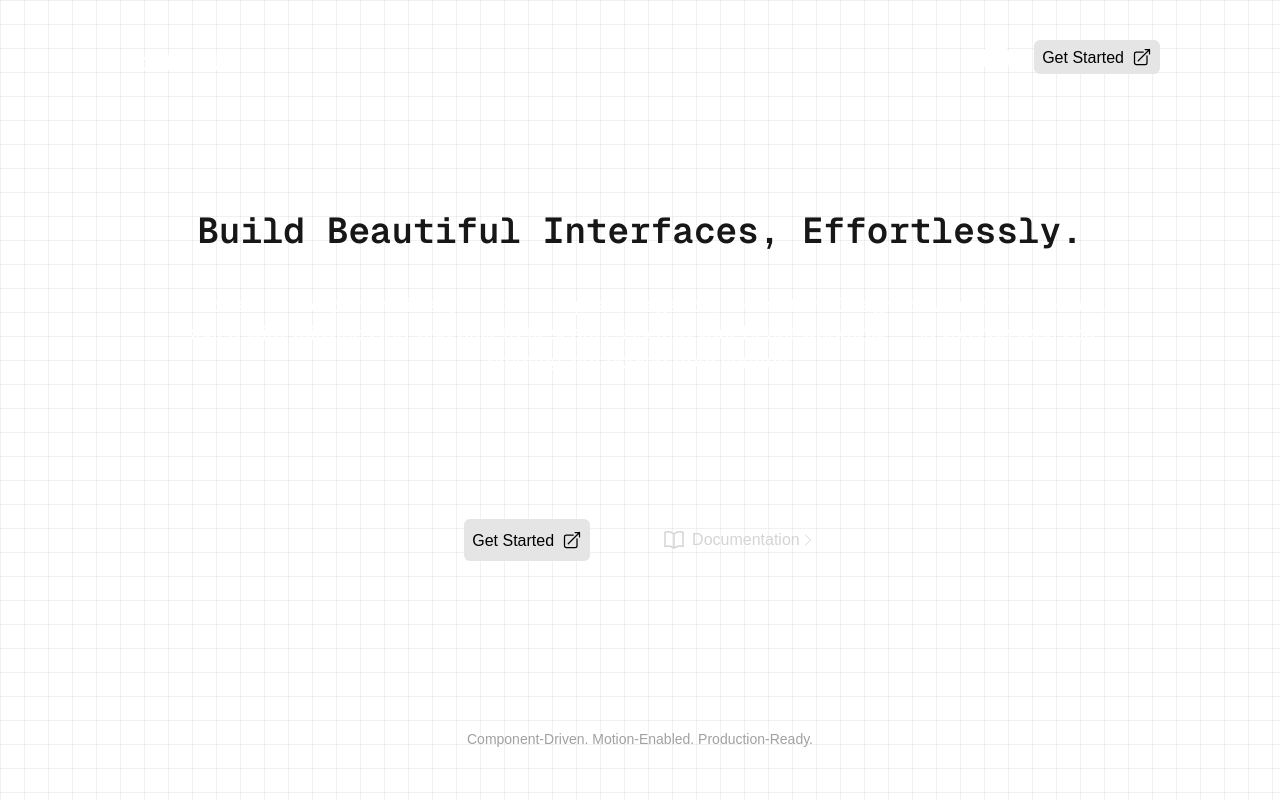
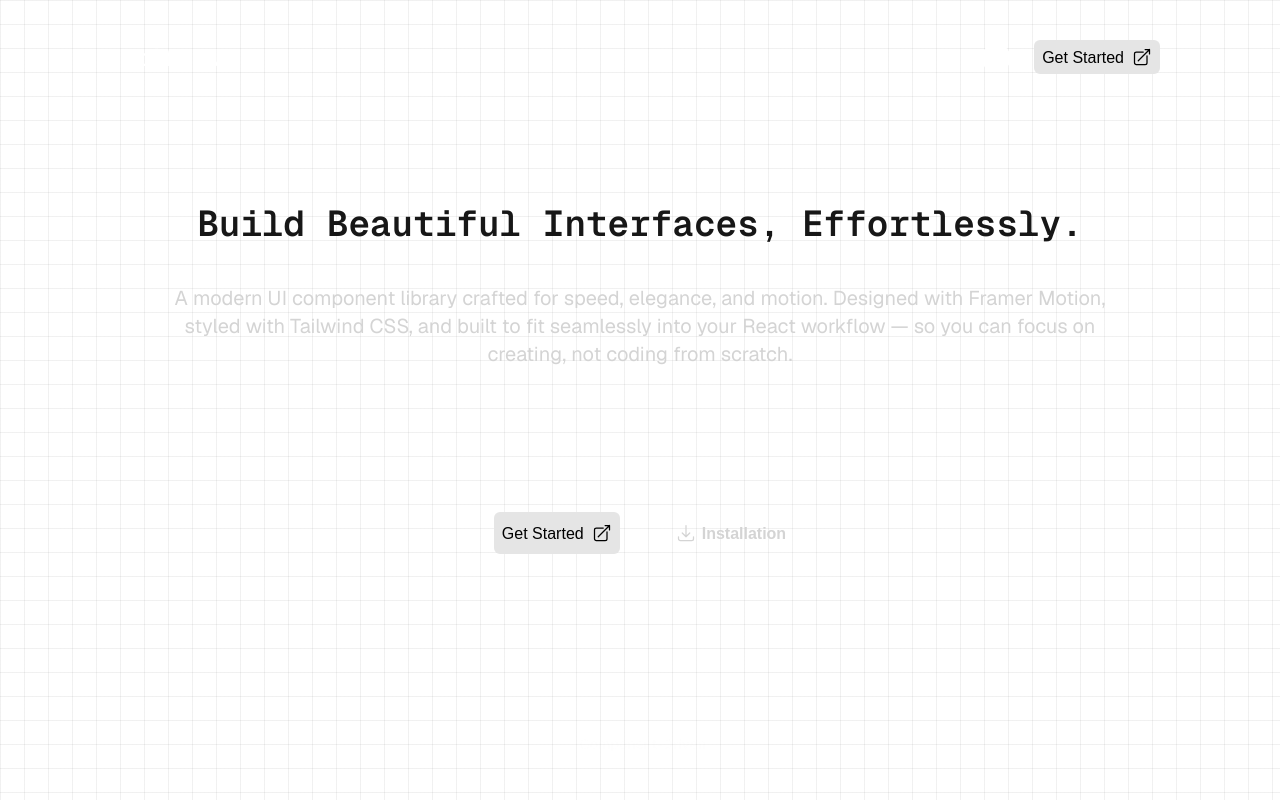
Before and after one commit to suryanshXD/Drift-UI, a Next.js app: page / in a window 1280 px wide. Built offline with nearby package versions, Linux system fonts and the light colour scheme.

Commit message:
Home page

```diff
--- a/app/components/Body.tsx
+++ b/app/components/Body.tsx
@@ -2,8 +2,9 @@
 import Link from "next/link";
 import { ChevronRight } from "./Logo/Chevron-Right";
 import { ExternalLink } from "./Logo/External-Link-Logo";
-import { Book } from "./Logo/Book";
-import { motion } from "framer-motion";
+import { DownloadLogo } from "./Logo/Book";
+import { animate, motion } from "framer-motion";
+import { RotateWord } from "./Rotate-Text";
 
 export function Body() {
   return (
@@ -11,36 +12,73 @@ export function Body() {
       <motion.div
         initial="initial"
         animate="animate"
-        className="flex flex-col justify-center items-center text-center mt-32"
+        className="flex flex-col justify-center items-center text-center sm: mt-32 md:mt-32"
       >
-        <div className="text-4xl font-semibold font-mono">
+        <motion.div
+          variants={{
+            initial: { opacity: 0, y: -20 },
+            animate: { opacity: 1, y: 0 },
+          }}
+          transition={{ delay: 1.1, duration: 1 }}
+          className="font-semibold font-mono sm: text-2xl sm: px-5 md:text-4xl"
+        >
           Build Beautiful Interfaces, Effortlessly.
-        </div>
-        <div className="text-xl text-white font-sans text-center px-40 mt-10">
+        </motion.div>
+        <motion.div
+          variants={{
+            initial: { opacity: 0, y: -20 },
+            animate: { opacity: 1, y: 0 },
+          }}
+          transition={{ delay: 1.2, duration: 1 }}
+          className=" text-neutral-300 font-sans text-center sm: mt-10 sm: px-5 sm: text-lg md:px-40 md:mt-10 md:text-xl"
+        >
           A modern UI component library crafted for speed, elegance, and motion.
-          Designed with Framer Motion, styled with Tailwind CSS, and built to
-          fit seamlessly into your React workflow — so you can focus on
-          creating, not coding from scratch.
-        </div>
-        <div className="flex flex-row items-center gap-18 mt-36">
-          <button className="flex flex-row items-center justify-center bg-neutral-200 text-black rounded-md p-2">
+          Designed with Framer Motion, styled with Tailwind CSS, and{" "}
+          <motion.span
+            variants={{
+              initial: { opacity: 0, y: -20 },
+              animate: { opacity: 1, y: 0 },
+            }}
+            transition={{ delay: 1.2, duration: 1 }}
+            className="pt-[10px]"
+          >
+            {" "}
+            built to fit seamlessly into your React workflow — so you can focus
+            on creating, not coding from scratch.
+          </motion.span>
+        </motion.div>
+        <div className="flex flex-row items-center gap-14 mt-36">
+          <motion.button
+            variants={{
+              initial: { opacity: 0, y: -20 },
+              animate: { opacity: 1, y: 0 },
+            }}
+            transition={{ delay: 1.5, duration: 1 }}
+            className="flex flex-row items-center justify-center bg-neutral-200 text-black rounded-md p-2"
+          >
             <span className="pt-0.5 pr-2">Get Started </span>
             <ExternalLink />
-          </button>
+          </motion.button>
           <Link href={"/"}>
-            <div className="text-neutral-300 flex flex-row items-center">
+            <motion.div
+              variants={{
+                initial: { opacity: 0, y: -20 },
+                animate: { opacity: 1, y: 0 },
+              }}
+              transition={{ delay: 1.5, duration: 1 }}
+              className="text-neutral-300 flex flex-row items-center font-semibold"
+            >
               <span className="pr-1.5">
-                <Book />
+                <DownloadLogo />
               </span>
-              Documentation{" "}
-              <span>
-                <ChevronRight />
-              </span>
-            </div>
+              <span className="mt-[2px]">Installation</span>
+            </motion.div>
           </Link>
         </div>
-        <div className="text-neutral-400 text-sm mt-42">
-          Component-Driven. Motion-Enabled. Production-Ready.
+        <div className="text-neutral-400 font-sans font-semibold text-sm sm: mt-54 md:mt-40">
+          <RotateWord
+            words={["Component-Driven", "Motion-Enabled", "Production-Ready"]}
+          />
         </div>
       </motion.div>
     </>
--- a/app/components/Header.tsx
+++ b/app/components/Header.tsx
@@ -12,7 +12,7 @@ export function Header() {
         initial="initial"
         animate="animate"
         transition={{ delay: 0.5, staggerChildren: 0.1 }}
-        className="flex flex-row justify-between items-center text-center pt-10"
+        className="flex flex-row justify-between items-center text-center sm: pt-8 md:pt-10"
       >
         <motion.div
           variants={{
@@ -20,11 +20,11 @@ export function Header() {
             animate: { opacity: 1, y: 0 },
           }}
           transition={{ duration: 1, delay: 0.5 }}
-          className="text-2xl font-semibold font-mono ml-30 text-white "
+          className="font-semibold font-mono  text-white sm: ml-8 sm: text-xl  md:ml-30 md:text-2xl"
         >
           Drift UI
         </motion.div>
-        <div className="mr-30 flex flex-rows text-center gap-5">
+        <div className="flex flex-rows text-center sm: gap-2.5 sm: mr-6 md:gap-5 md:mr-30">
           <motion.div
             variants={{
               initial: { opacity: 0, y: -20 },
@@ -32,9 +32,12 @@ export function Header() {
             }}
             transition={{ duration: 1, delay: 0.8 }}
           >
-            <button onClick={() => {}} className="size-9">
-              <Image src={github} alt="github-logo" />
-            </button>
+            <Link
+              href={"https://github.com/suryanshXD/Drift-UI"}
+              target="_blank"
+            >
+              <Image src={github} alt="github-logo" className="size-9" />
+            </Link>
           </motion.div>
           <motion.div
             variants={{
--- a/app/components/Logo/Book.tsx
+++ b/app/components/Logo/Book.tsx
@@ -1,4 +1,4 @@
-export function Book() {
+export function DownloadLogo() {
   return (
     <>
       <svg
@@ -7,12 +7,12 @@ export function Book() {
         viewBox="0 0 24 24"
         stroke-width="1.5"
         stroke="currentColor"
-        className="size-6"
+        className="size-5"
       >
         <path
           stroke-linecap="round"
           stroke-linejoin="round"
-          d="M12 6.042A8.967 8.967 0 0 0 6 3.75c-1.052 0-2.062.18-3 .512v14.25A8.987 8.987 0 0 1 6 18c2.305 0 4.408.867 6 2.292m0-14.25a8.966 8.966 0 0 1 6-2.292c1.052 0 2.062.18 3 .512v14.25A8.987 8.987 0 0 0 18 18a8.967 8.967 0 0 0-6 2.292m0-14.25v14.25"
+          d="M3 16.5v2.25A2.25 2.25 0 0 0 5.25 21h13.5A2.25 2.25 0 0 0 21 18.75V16.5M16.5 12 12 16.5m0 0L7.5 12m4.5 4.5V3"
         />
       </svg>
     </>
--- /dev/null
+++ b/app/components/Rotate-Text.tsx
@@ -0,0 +1,41 @@
+import { AnimatePresence, motion } from "framer-motion";
+import React, { useState } from "react";
+
+interface content {
+  words: string[];
+}
+
+export function RotateWord({ words }: content) {
+  const [index, setIndex] = useState(0);
+
+  React.useEffect(() => {
+    const interval = setInterval(() => {
+      setIndex((current) => (current + 1) % words.length);
+    }, 5000);
+    return () => clearInterval(interval);
+  }, []);
+
+  return (
+    <>
+      <motion.div
+        initial={{ opacity: 0, y: -20 }}
+        animate={{ opacity: 1, y: 0 }}
+        transition={{ delay: 1.8, duration: 1 }}
+        className="flex flex-row items-center"
+      >
+        <AnimatePresence mode="wait">
+          <motion.p
+            key={words[index]}
+            initial={{ opacity: 0, y: -20 }}
+            animate={{ opacity: 1, y: 0 }}
+            exit={{ opacity: 0, y: 20 }}
+            transition={{ duration: 0.5 }}
+            className="ml-[6px]"
+          >
+            {words[index]}
+          </motion.p>
+        </AnimatePresence>
+      </motion.div>
+    </>
+  );
+}
--- a/app/page.tsx
+++ b/app/page.tsx
@@ -7,7 +7,7 @@ import { Body } from "./components/Body";
 export default function Home() {
   return (
     <>
-      <div className="absolute h-full w-full bg-[linear-gradient(to_right,#b1b1b12e_1px,transparent_1px),linear-gradient(to_bottom,#b1b1b12e_1px,transparent_1px)] bg-[size:24px_24px] ">
+      <div className="absolute h-screen w-fit bg-[linear-gradient(to_right,#b1b1b12e_1px,transparent_1px),linear-gradient(to_bottom,#b1b1b12e_1px,transparent_1px)] bg-[size:24px_24px] ">
         <Header />
         <Body />
       </div>
```
